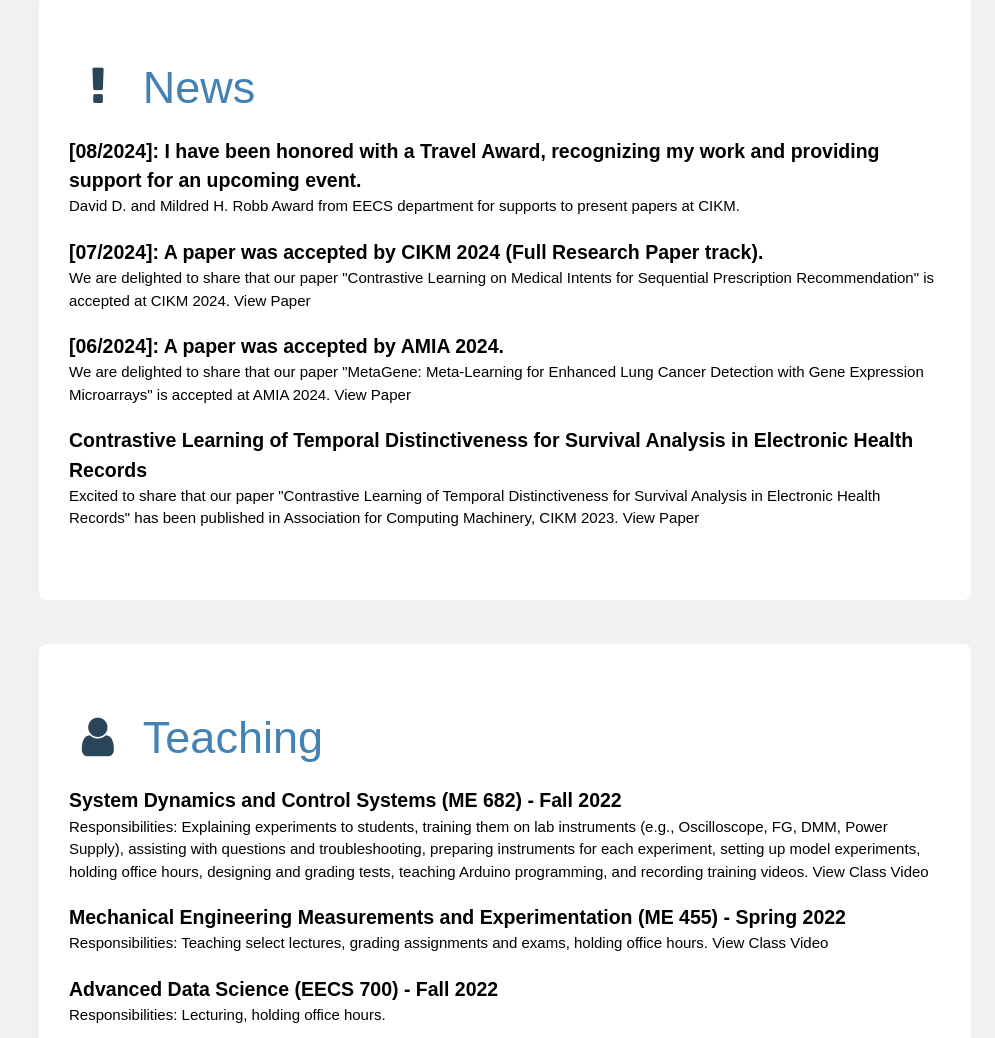
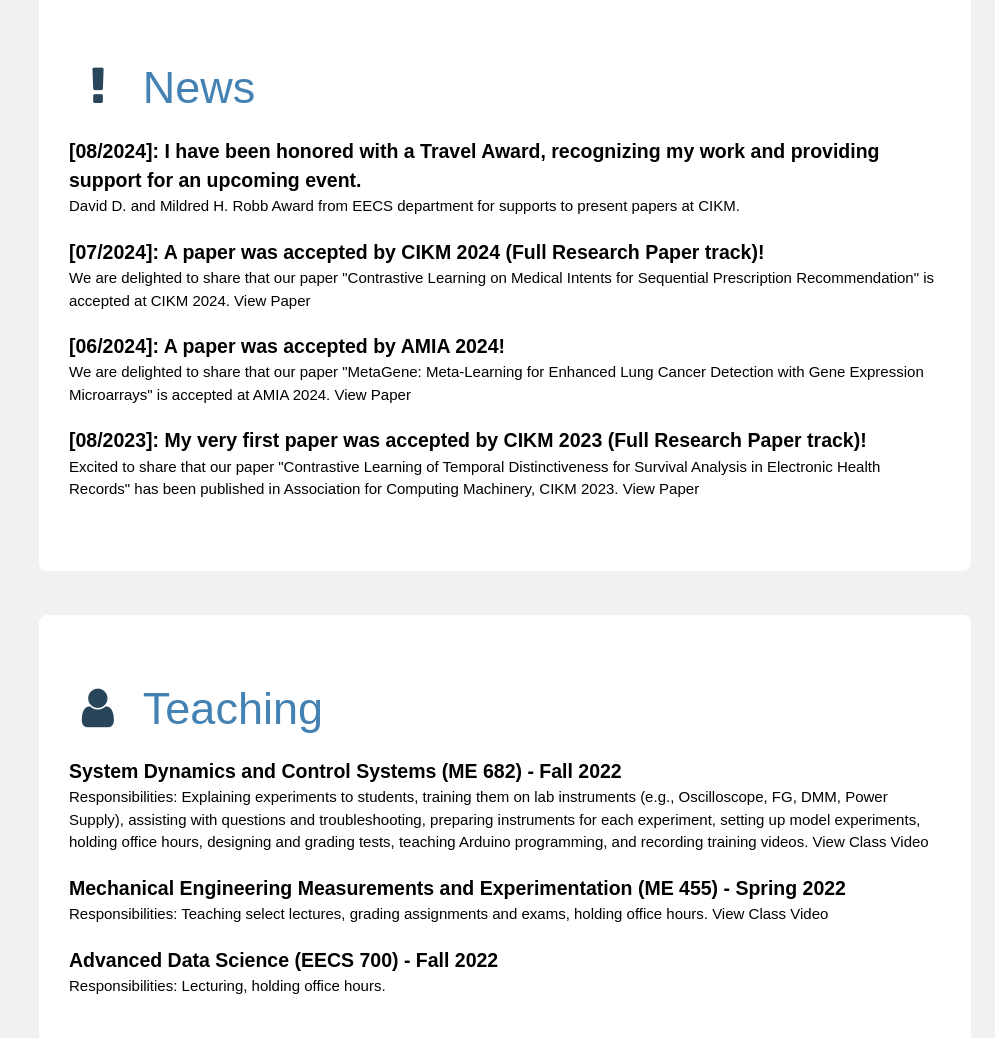
Before and after one commit to mohsen-nyb/mohsen-nyb.github.io, a plain HTML site: page index.html in a window 1280 px wide. Shown: the part 3395-4433 px from the top of the page, without its empty margins (285-1280 px from the left). Drawn offline with nearby package versions, Linux system fonts and the light colour scheme.

Commit message:
Update News_index.html

```diff
--- a/index.html
+++ b/index.html
@@ -389,15 +389,15 @@
               <div style="font-size: 1em;">David D. and Mildred H. Robb Award from EECS department for supports to present papers at CIKM.
             </li>
             <li style="margin-bottom: 20px;">
-              <div style="font-size: 1.3em; font-weight: bold;">[07/2024]: A paper was accepted by CIKM 2024 (Full Research Paper track).</div>
+              <div style="font-size: 1.3em; font-weight: bold;">[07/2024]: A paper was accepted by CIKM 2024 (Full Research Paper track)!</div>
               <div style="font-size: 1em;">We are delighted to share that our paper "Contrastive Learning on Medical Intents for Sequential Prescription Recommendation" is accepted at CIKM 2024. <a href="https://arxiv.org/abs/2408.10259">View Paper</a></div>
             </li>
             <li style="margin-bottom: 20px;">
-              <div style="font-size: 1.3em; font-weight: bold;">[06/2024]: A paper was accepted by AMIA 2024.</div>
+              <div style="font-size: 1.3em; font-weight: bold;">[06/2024]: A paper was accepted by AMIA 2024!</div>
               <div style="font-size: 1em;">We are delighted to share that our paper "MetaGene: Meta-Learning for Enhanced Lung Cancer Detection with Gene Expression Microarrays" is accepted at AMIA 2024. <a href="https://arxiv.org/abs/2408.09635">View Paper</a></div>
             </li>
             <li style="margin-bottom: 20px;">
-              <div style="font-size: 1.3em; font-weight: bold;">Contrastive Learning of Temporal Distinctiveness for Survival Analysis in Electronic Health Records</div>
+              <div style="font-size: 1.3em; font-weight: bold;">[08/2023]: My very first paper was accepted by CIKM 2023 (Full Research Paper track)!</div>
               <div style="font-size: 1em;">Excited to share that our paper "Contrastive Learning of Temporal Distinctiveness for Survival Analysis in Electronic Health Records" has been published in Association for Computing Machinery, CIKM 2023. <a href="https://dl.acm.org/doi/abs/10.1145/3583780.3614824">View Paper</a></div>
             </li>
           </ul>
```
